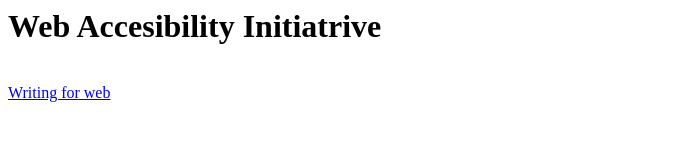
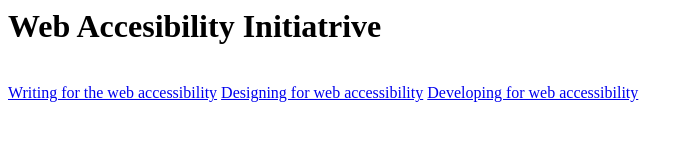
Before and after one commit to whitecase345/Test, a plain HTML site: page index.html in a window 1280 px wide. Shown: the whole page, without its empty margins (0-694 px from the left). Drawn offline with Linux system fonts and the light colour scheme.

Commit message:
Update index.html

```diff
--- a/index.html
+++ b/index.html
@@ -3,6 +3,8 @@
   <body>
   <h1>Web Accesibility Initiatrive</h1>
     <br />
-    <a href="writing.html">Writing for web</a>
+    <a href="writing.html">Writing for the web accessibility</a>
+    <a href="designing.html">Designing for web accessibility</a>
+    <a href="developing.html">Developing for web accessibility</a>
   </body>
 </html>
```
